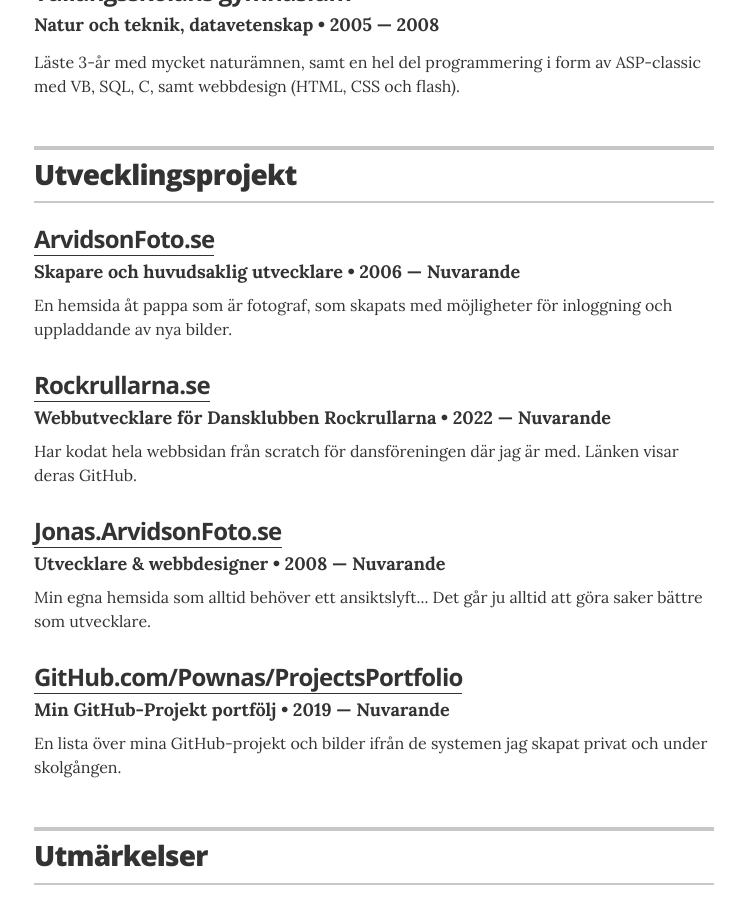
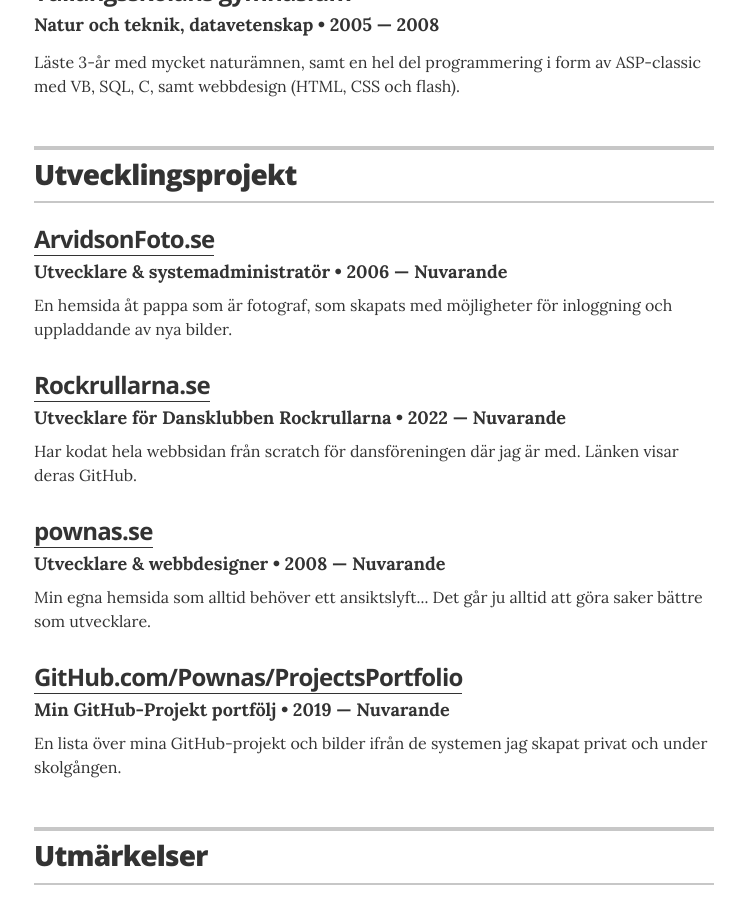
Before and after one commit to pownas/CV, a Jekyll site: the page built from index.html, in a window 1280 px wide and 900 px high, scrolled down 2357 px. Shown: the whole window, without its empty margins (266-1011 px from the left). Built offline with Jekyll 4.4.1, drawn with Linux system fonts in a browser that asks for light colours.

Commit message:
Update project roles and URLs in projects.yml
Revised roles and URLs for ArvidsonFoto.se and pownas.se to point to their respective GitHub repositories. Updated project names and descriptions for clarity and accuracy.

```diff
--- a/_data/projects.yml
+++ b/_data/projects.yml
@@ -3,23 +3,23 @@
 
 # arvidsonfoto.se
 - project: "ArvidsonFoto.se"
-  role: "Skapare och huvudsaklig utvecklare"
+  role: "Utvecklare & systemadministratör"
   duration: "2006 &mdash; Nuvarande"
-  url: "https://arvidsonfoto.se/"
+  url: "https://github.com/pownas/ArvidsonFoto-MVC-NET-web"
   description: "En hemsida åt pappa som är fotograf, som skapats med möjligheter för inloggning och uppladdande av nya bilder."
 
 # rockrullarna.se
 - project: "Rockrullarna.se"
-  role: "Webbutvecklare för Dansklubben Rockrullarna"
+  role: "Utvecklare för Dansklubben Rockrullarna"
   duration: "2022  &mdash; Nuvarande"
   url: "https://github.com/Rockrullarna/Webbsidan"
   description: "Har kodat hela webbsidan från scratch för dansföreningen där jag är med. Länken visar deras GitHub."
 
-# Jonas.ArvidsonFoto.se
-- project: "Jonas.ArvidsonFoto.se"
+# pownas.se
+- project: "pownas.se"
   role: "Utvecklare & webbdesigner"
   duration: "2008 &mdash; Nuvarande"
-  url: "https://jonas.arvidsonfoto.se/"
+  url: "https://github.com/pownas/pownas.se-website"
   description: "Min egna hemsida som alltid behöver ett ansiktslyft... Det går ju alltid att göra saker bättre som utvecklare."
 
 # GitHub projekt
```
